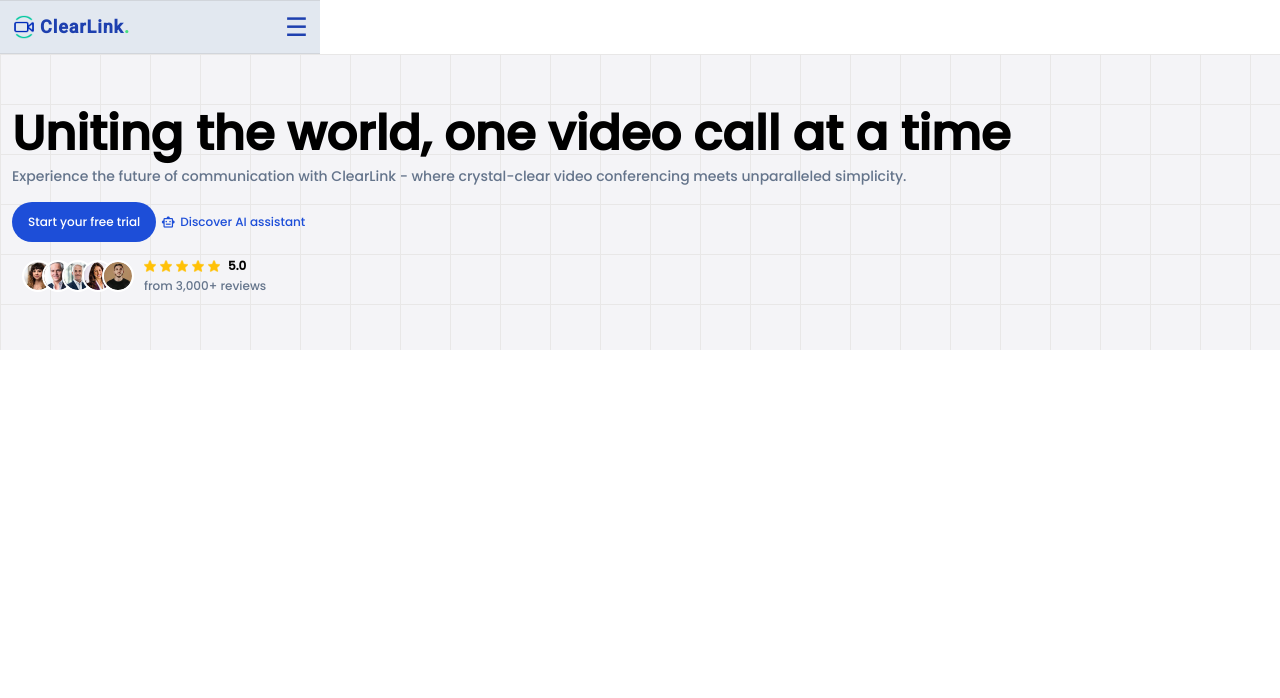
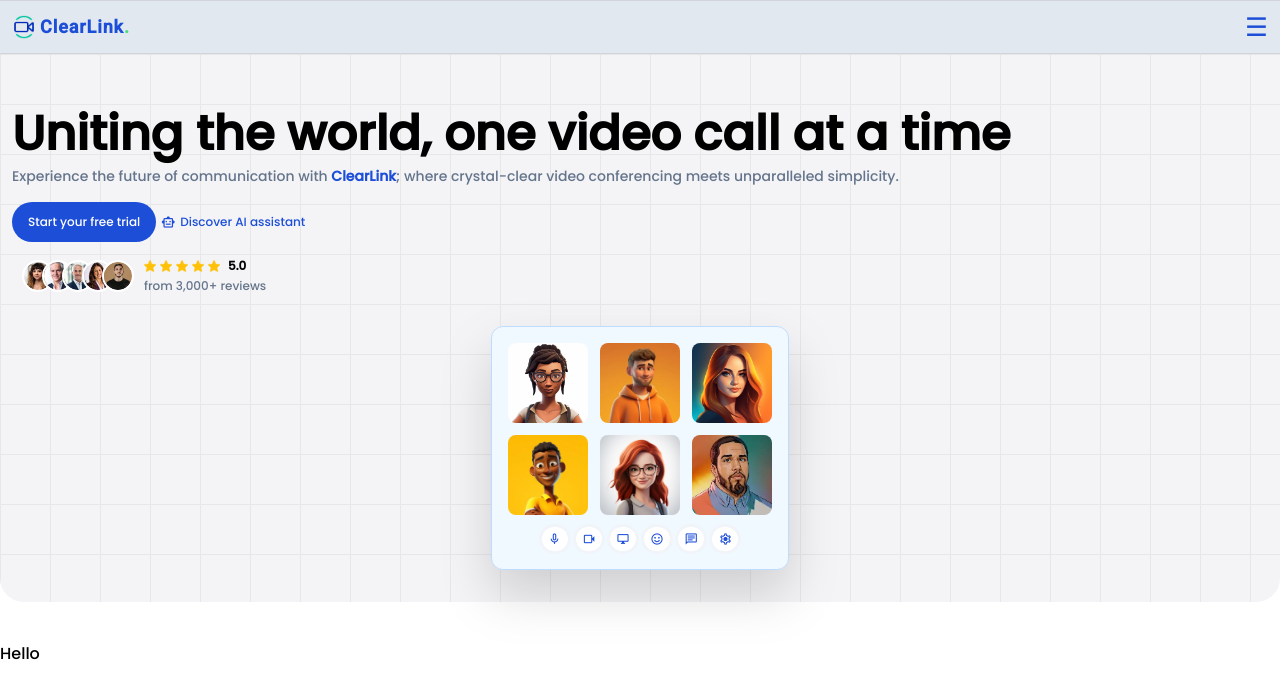
Before and after one commit to xerdin442/clear-link, a website: page project/index.html in a window 1280 px wide. Drawn offline with nearby package versions, Linux system fonts and the light colour scheme.

Commit message:
completed hero section

```diff
--- a/project/index.html
+++ b/project/index.html
@@ -10,12 +10,12 @@
     <link rel="stylesheet" href="output.css" />
     <title>Document</title>
   </head>
-  <body>
-    <div class="bg-slate-200 border-y border-gray-300 max-w-xs">
+  <body class="font-poppins">
+    <div class="bg-slate-200 border-y border-gray-300">
       <ul class="p-3 flex list-none place-content-between items-center">
         <li class="flex items-center justify-center space-x-1">
           <span class="shrink-0 block w-6 h-6"><img src="images/online-meeting.png" alt="ClearLink logo"></span>
-          <span class="text-blue-800 font-semibold font-roboto text-lg tracking-wider">ClearLink<span class="text-green-400">.</span></span>
+          <span class="text-blue-700 font-semibold font-roboto text-lg tracking-wider">ClearLink<span class="text-green-400">.</span></span>
         </li>
         <li class="hidden"></li>
         <li class="hidden"></li>
@@ -23,17 +23,17 @@
         <li class="hidden"></li>
         <li class="hidden"></li>
         <li class="hidden"></li>
-        <li class="hamburger text-blue-800">&#9776;</li>
+        <li class="hamburger text-blue-700">&#9776;</li>
       </ul>
     </div>
 
-    <div class="py-14 grid grid-cols-1 gap-6 mx-auto criss-cross">
-      <div class="px-3 font-poppins">
+    <div class="pt-14 pb-8 grid grid-cols-1 gap-8 mx-auto criss-cross rounded-b-3xl">
+      <div class="px-3">
         <h1 class="font-bold text-5xl">Uniting the world, one video call at a time</h1>
-        <p class="mt-2 text-slate-500 text-sm">Experience the future of communication with ClearLink - where crystal-clear video conferencing meets unparalleled simplicity.</p>
+        <p class="mt-2 text-slate-500 text-sm">Experience the future of communication with <span class="text-blue-700 font-semibold">ClearLink</span>; where crystal-clear video conferencing meets unparalleled simplicity.</p>
 
         <div class="flex space-x-1 mt-4 items-center text-xs">
-          <button class="text-white bg-blue-700 px-4 py-3 rounded-3xl">Start your free trial</button>
+          <button class="text-white bg-blue-700 px-4 py-3 rounded-3xl hover:bg-blue-900">Start your free trial</button>
           <span class="material-symbols-outlined text-base text-blue-700">smart_toy</span>
           <p class="text-blue-700 hover:underline">Discover AI assistant</p>
         </div>
@@ -63,6 +63,26 @@
           </div>
         </div>
       </div>
+
+      <div class="grid grid-cols-3 gap-3 bg-sky-50 p-4 mx-auto rounded-xl border border-blue-200 drop-shadow-2xl">
+        <img class="w-20 h-20 rounded-lg" src="images/braids-with-glasses.png" alt="">
+        <img class="w-20 h-20 rounded-lg" src="images/avatar3.webp" alt="">
+        <img class="w-20 h-20 rounded-lg" src="images/gold-hair-woman.png" alt="">
+        <img class="w-20 h-20 rounded-lg" src="images/smiling-kid.webp" alt="">
+        <img class="w-20 h-20 rounded-lg" src="images/female-ai-image.jpg" alt="">
+        <img class="w-20 h-20 rounded-lg" src="images/bearded-man.jpeg" alt="">
+
+        <div class="col-span-3 text-center text-blue-700">
+          <span class="material-symbols-outlined text-sm mr-1 bg-white py-0.5 px-1.5 rounded-full outline outline-slate-100">mic</span>
+          <span class="material-symbols-outlined text-sm mr-1 bg-white py-0.5 px-1.5 rounded-full outline outline-slate-100">videocam</span>
+          <span class="material-symbols-outlined text-sm mr-1 bg-white py-0.5 px-1.5 rounded-full outline outline-slate-100">desktop_windows</span>
+          <span class="material-symbols-outlined text-sm mr-1 bg-white py-0.5 px-1.5 rounded-full outline outline-slate-100">sentiment_satisfied</span>
+          <span class="material-symbols-outlined text-sm mr-1 bg-white py-0.5 px-1.5 rounded-full outline outline-slate-100">chat</span>
+          <span class="material-symbols-outlined text-sm bg-white py-0.5 px-1.5 rounded-full outline outline-slate-100">settings</span>
+        </div>
+      </div>
     </div>
+
+    <p class="mt-10">Hello</p>
   </body>
 </html>
```
Also changed, not shown: project/images/avatar3.webp (added), project/images/bearded-man.jpeg (added), project/images/braids-with-glasses.png (added), project/images/female-ai-image.jpg (added), project/images/gold-hair-woman.png (added), project/images/smiling-kid.webp (added), project/output.css.
